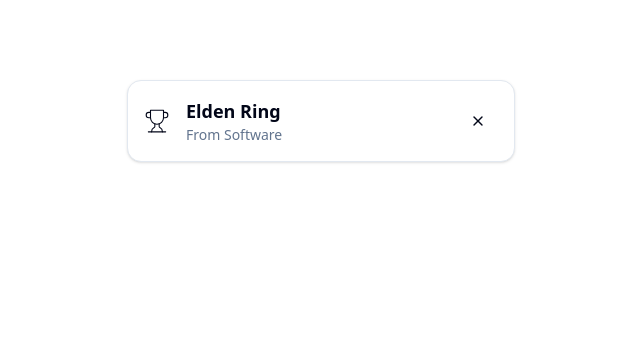
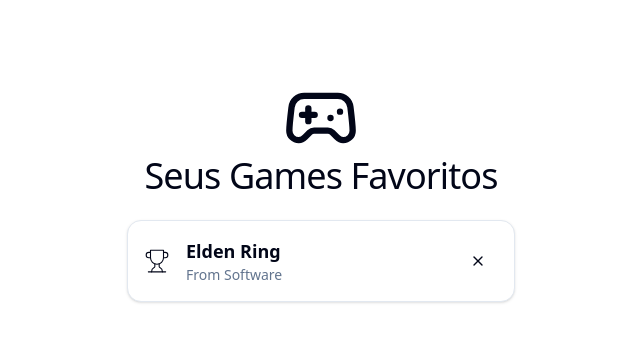
Before and after one commit to Roger-Melo/favorite-games-react-typescript-demo, a Next.js app: page / in a window 1280 px wide. Shown: the top 342 px of the page, without its empty margins (319-959 px from the left). Built offline with nearby package versions, Linux system fonts and the light colour scheme.

Commit message:
create Header component

```diff
--- a/src/app/page.tsx
+++ b/src/app/page.tsx
@@ -1,6 +1,6 @@
 import { Button } from "@/components/ui/button"
 import { Card, CardDescription, CardFooter, CardTitle, } from "@/components/ui/card"
-import { Trophy, X } from "lucide-react"
+import { Trophy, X, Gamepad2 } from "lucide-react"
 
 type GameCardProps = {
   title: string
@@ -28,9 +28,19 @@
   )
 }
 
+function Header() {
+  return (
+    <header className="flex flex-col items-center">
+      <Gamepad2 size={76} />
+      <h1 className="text-4xl font-medium tracking-tight">Seus Games Favoritos</h1>
+    </header>
+  )
+}
+
 function Home() {
   return (
-    <div className="max-w-[420px] px-4 py-20 mx-auto">
+    <div className="max-w-[420px] px-4 py-20 mx-auto flex flex-col gap-6">
+      <Header />
       <GameCard title="Elden Ring" developer="From Software" />
     </div>
   )
```
